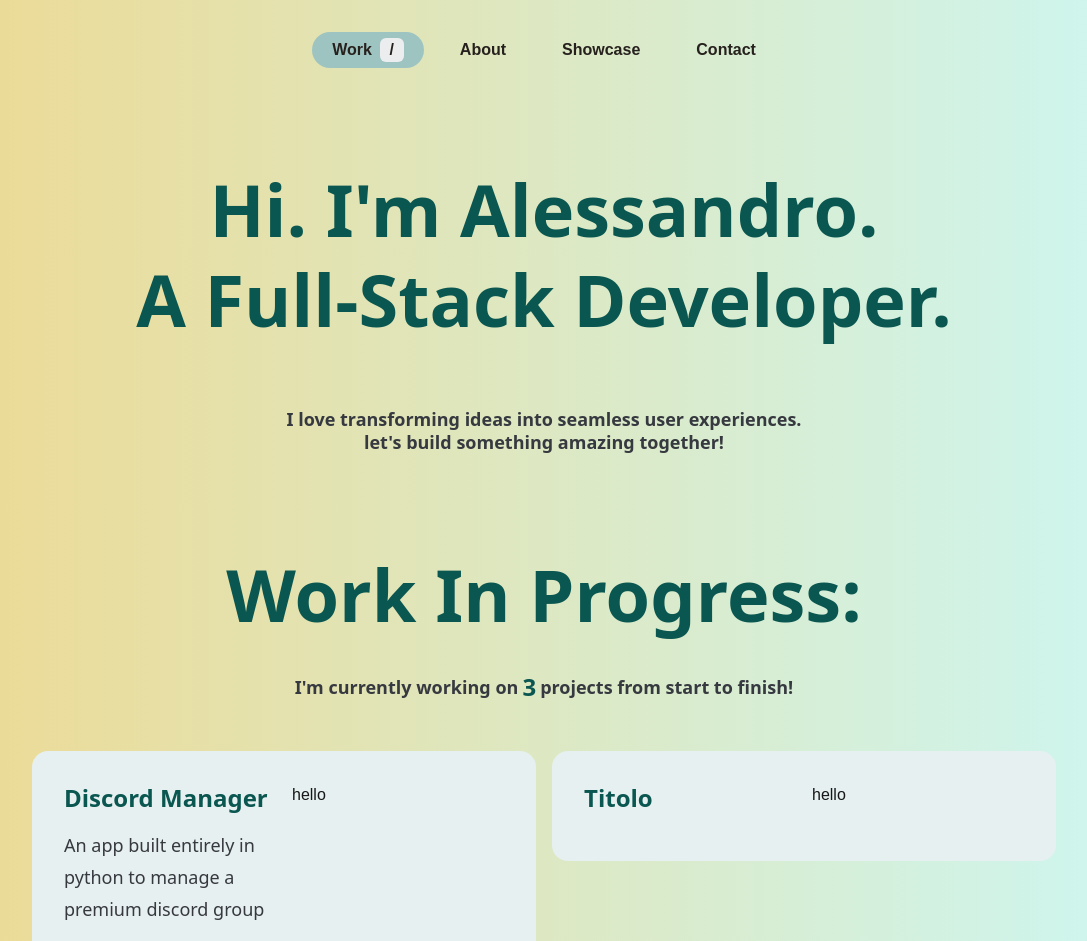
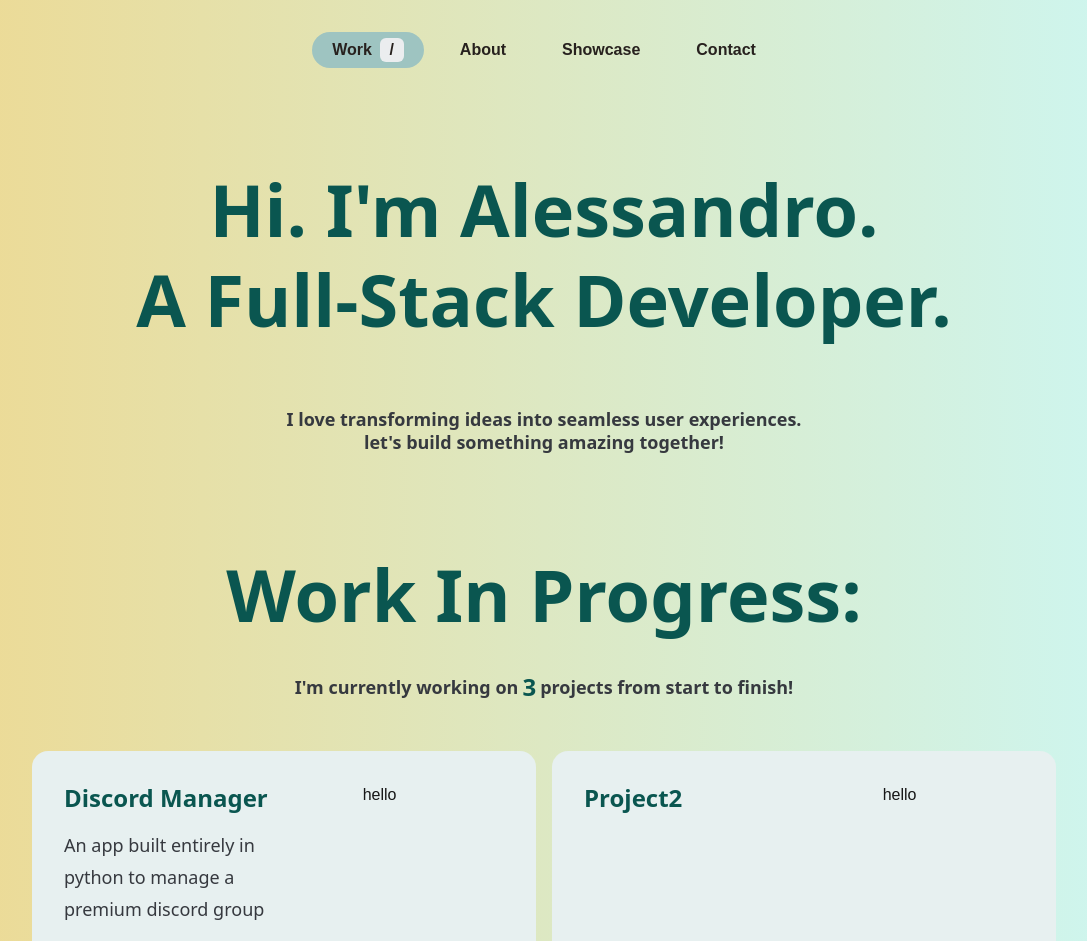
Before and after one commit to Ale-1508/portfolio, a Next.js app: page / in a window 1280 px wide. Shown: the top 941 px of the page, without its empty margins (96-1183 px from the left). Built offline with nearby package versions, Linux system fonts and the light colour scheme.

Commit message:
Added grid layout to WorkInProgress component

```diff
--- a/src/app/home/components/WorkInProgress.tsx
+++ b/src/app/home/components/WorkInProgress.tsx
@@ -5,11 +5,25 @@ const projects = [
     title:"Discord Manager",
     description:"An app built entirely in python to manage a premium discord group",
     photo:"",
+    span: 2
   },
   {
-    title:"Titolo",
+    title:"Project2",
     description:"",
     photo:"",
+    span: 1
+  },
+  {
+    title:"Project3",
+    description:"",
+    photo:"",
+    span: 2
+  },
+  {
+    title:"Project4",
+    description:"",
+    photo:"",
+    span: 1
   },
 ]
 
@@ -17,6 +31,7 @@ interface ProjectCardProps {
   title : string
   description ?: string
   photo ?: string
+  span: number
 }
 
 const TitleSection = () => {
@@ -54,13 +69,14 @@ const DescriptionSection = () => {
 
 const ProjectCard = ( { project } : { project:ProjectCardProps } ) => {
   return(
-    <div className="
-      flex flex-row gap-4
+    <li className={`
+      flex flex-row gap-4 p-8
       rounded-2xl cursor-pointer
       bg-primary-50
-      p-8
-    ">
-      <div className="flex flex-col gap-4 flex-1">
+      row-span-${ project.span.toString() }`
+    }>
+      <div className="flex flex-col gap-4
+          md:basis-1/2 lg:basis-2/3">
         <h1 className="
           w-full text-2xl text-ellipsis
           leading-tight
@@ -83,10 +99,10 @@ const ProjectCard = ( { project } : { project:ProjectCardProps } ) => {
             </Balancer>
         </h1>
       </div>
-      <div className="flex-1">
+      <div className="md:basis-1/2 lg:basis-1/3">
         hello
       </div>
-    </div>
+    </li>
   );
 }
 
@@ -96,7 +112,7 @@ const ProjectSection = () => {
       xs:mx-8 sm:mx-16 md:mx-24 lg:mx-32 my-4
       grid-cols-1 sm:grid-cols-1 lg:grid-cols-2">
        { projects.map(
-        (project) => <li><ProjectCard project={project}/></li>
+        (project) => <ProjectCard project={project}/>
       ) }
     </ul>
   );
```
